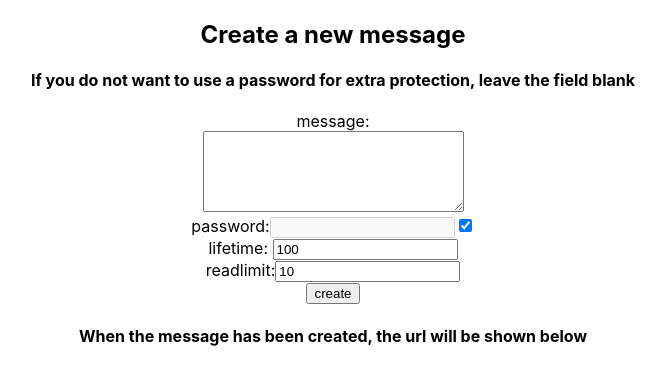
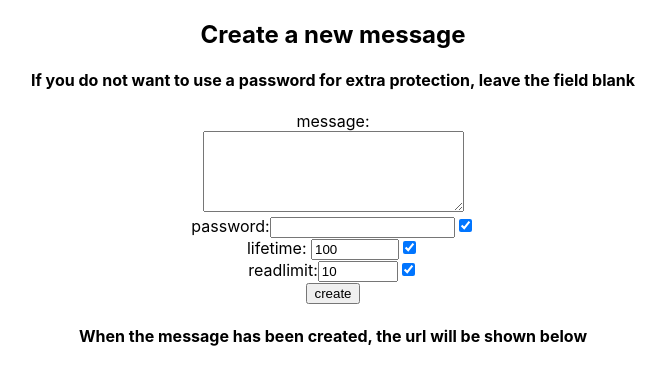
Before and after one commit to Markus98/secure-message-app, a React (Create React App) app in the folder react-front/: page / in a window 1280 px wide. Shown: the top 384 px of the page, without its empty margins (307-973 px from the left). Built offline with nearby package versions, Linux system fonts and the light colour scheme.

Commit message:
Now has lifetime and readlimit checkbox, lifetime still needs to be reworked

```diff
--- a/react-front/src/components/MessageForm.js
+++ b/react-front/src/components/MessageForm.js
@@ -1,12 +1,15 @@
 import React, { useState } from 'react'
 import messageService from '../services/messages';
 
+const defaultLifeTime = 100;
+const defaultReadLimit = 10;
+
 const MessageForm = () => {
   const [message, setMessage] = useState('');
-  const [passwordEnabled, setPasswordEnabled] = useState(true);
+  const [inputEnabled, setInputEnabled] = useState({password: false, lifetime: false, readlimit: false});
   const [password, setPassword] = useState('');
-  const [lifeTime, setLifeTime] = useState(100);
-  const [readLimit, setReadLimit] = useState(10);
+  const [lifeTime, setLifeTime] = useState(defaultLifeTime);
+  const [readLimit, setReadLimit] = useState(defaultReadLimit);
   const [url, setUrl] = useState(false);
 
   const handleMessageCreate = async ({message, password,lifeTime,readLimit}) => {
@@ -37,23 +40,39 @@ const MessageForm = () => {
     setPassword('');
   }
 
-  //had to be here since wanted to also empty password field
-  const handleCheckChange = e => {
-    setPasswordEnabled(e.target.checked);
-    setPassword('');
+  //does different stuff depending on the value checked
+  const handleCheckChange = (e,checkType) => {
+    if (checkType === 'password') {
+      setInputEnabled({...inputEnabled, password: !e.target.checked});
+      setPassword('');
+    }
+    else if (checkType === 'lifetime') {
+      setInputEnabled({...inputEnabled, lifetime: !e.target.checked});
+      setLifeTime(defaultLifeTime);
+    }
+    else if (checkType === 'readlimit') {
+      setInputEnabled({...inputEnabled, readlimit: !e.target.checked});
+      setReadLimit(defaultReadLimit);
+    }
   }
 
-  //just a simple form
+
+
+  //just a simple form, the lifetime part needs to be reworked
   return (
     <div className = 'formMessage'>
       <h2>Create a new message</h2>
       <h4>If you do not want to use a password for extra protection, leave the field blank</h4>
       <form onSubmit={addMessage}>
         <div> message: <div><textarea id = 'message' value ={message} onChange={({ target }) => setMessage(target.value)} rows={5} cols={30}/></div></div>
-        <div> password:<input id = 'password' value = {password} onChange={({ target }) => setPassword(target.value)} type='password' disabled = {passwordEnabled}/>
-        <input type='checkbox' checked={passwordEnabled} onChange={e => handleCheckChange(e)}/></div>
-        <div> lifetime: <input id = 'lifetime' value ={lifeTime} onChange={({ target }) => setLifeTime(target.value)} type = 'number' /></div>
-        <div> readlimit:<input id = 'readlimit' value = {readLimit} onChange={({ target }) => setReadLimit(target.value)} type="number"/></div>
+        <div> password:<input id = 'password' value = {password} onChange={({ target }) => setPassword(target.value)} type='password' disabled = {inputEnabled.password}/>
+        <input type='checkbox' checked={!inputEnabled.password} onChange={e => handleCheckChange(e,'password')}/></div>
+        <div> lifetime: <input id = 'lifetime' value ={lifeTime} onChange={({ target }) => setLifeTime(target.value)} type = 'number'
+        min = '10' max = '100000' disabled = {inputEnabled.lifetime}/>
+        <input type='checkbox' checked={!inputEnabled.lifetime} onChange={e => handleCheckChange(e,'lifetime')}/></div>
+        <div> readlimit:<input id = 'readlimit' value = {readLimit} onChange={({ target }) => setReadLimit(target.value)} type="number"
+        min = '1' max = '10000' disabled = {inputEnabled.readlimit}/>
+        <input type='checkbox' checked={!inputEnabled.readlimit} onChange={e => handleCheckChange(e,'readlimit')}/></div>
         <button id = 'create-message' type='submit'>create</button>
       </form>
       <h4> When the message has been created, the url will be shown below</h4>
--- a/react-front/src/components/MessageView.js
+++ b/react-front/src/components/MessageView.js
@@ -31,7 +31,7 @@ const MessageView = ({url}) => {
         setMessage(data.message);
         //define this as an array to save space? Could also be a dictionary for better mobility
         setReadLimit({timesread: data.timesRead, readlimit: data.readLimit})
-        //timer is currently not real time
+        //timer is currently not real time, to change input from seconds remove /1000 and do something
         setLifeTime({timeleft: (data.lifetime - data.aliveTimeLeft)/1000, timetotal: data.lifetime/1000})
         //turns it into string timestamp
         setTimeStamp((new Date(data.timestamp)).toString())
```
